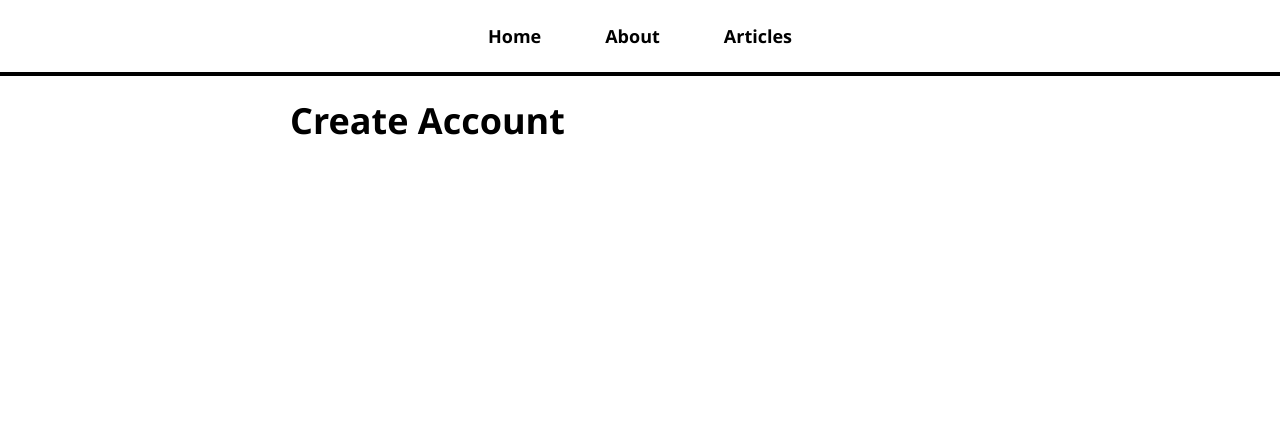
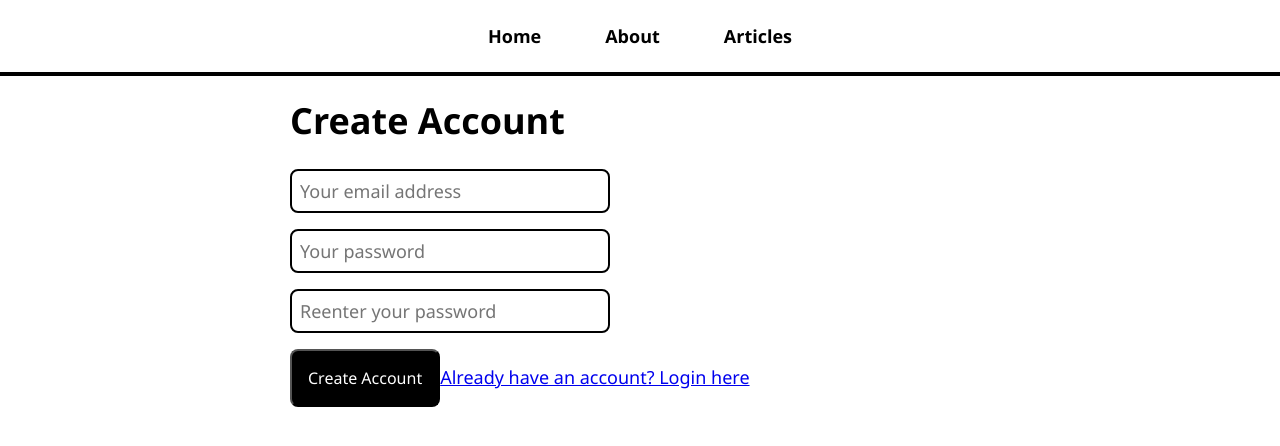
Before and after one commit to Ryo-samuraiJP/MERN-stack-blog, a React (Create React App) app in the folder my-blog-frontend/: page /create-account in a window 1280 px wide. Shown: the top 446 px of the page. Built offline with nearby package versions, Linux system fonts and the light colour scheme.

Commit message:
Add user registration functionality to CreateAccountPage

```diff
--- a/my-blog-frontend/src/pages/CreateAccountPage.js
+++ b/my-blog-frontend/src/pages/CreateAccountPage.js
@@ -1,8 +1,52 @@
-import React from 'react';
+import { createUserWithEmailAndPassword, getAuth, signInWithEmailAndPassword } from 'firebase/auth';
+import React, { useState } from 'react';
+import { Link, useNavigate } from 'react-router-dom';
 
 const CreateAccountPage = () => {
+  const [email, setEmail] = useState();
+  const [password, setPassword] = useState();
+  const [confirmPassword, setConfirmPassword] = useState();
+  const [error, setError] = useState();
+
+  const navigate = useNavigate();
+
+  const createAccount = async () => {
+    try {
+      if (password !== confirmPassword) {
+        setError('Password and confirm password do not match');
+        return;
+      }
+      await createUserWithEmailAndPassword(getAuth(), email, password);
+      navigate('/articles');
+    } catch (e) {
+      setError(e.message);
+    }
+  }
+
   return (
-    <h1>Create Account</h1>
+    <>
+      <h1>Create Account</h1>
+      {error && <p className='error'>{error}</p>}
+      <input
+        placeholder='Your email address'
+        value={email}
+        onChange={e => setEmail(e.target.value)}
+      />
+      <input
+        type='password'
+        placeholder='Your password'
+        value={password}
+        onChange={e => setPassword(e.target.value)}
+      />
+      <input
+        type='password'
+        placeholder='Reenter your password'
+        value={confirmPassword}
+        onChange={e => setConfirmPassword(e.target.value)}
+      />
+      <button onClick={createAccount}>Create Account</button>
+      <Link to='/log'>Already have an account? Login here</Link>
+    </>
   );
 }
 
```
